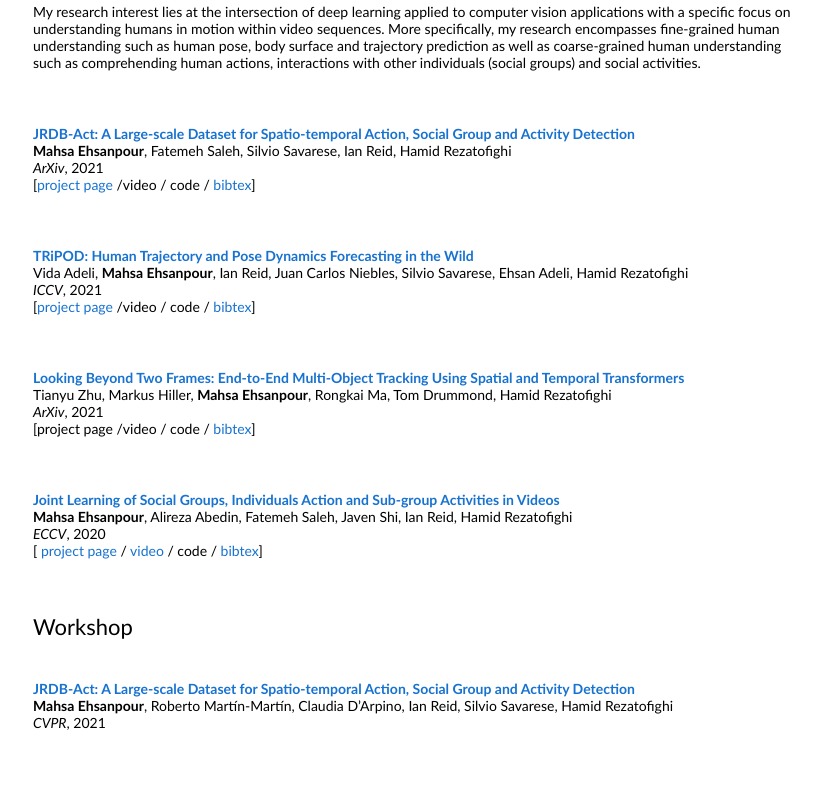
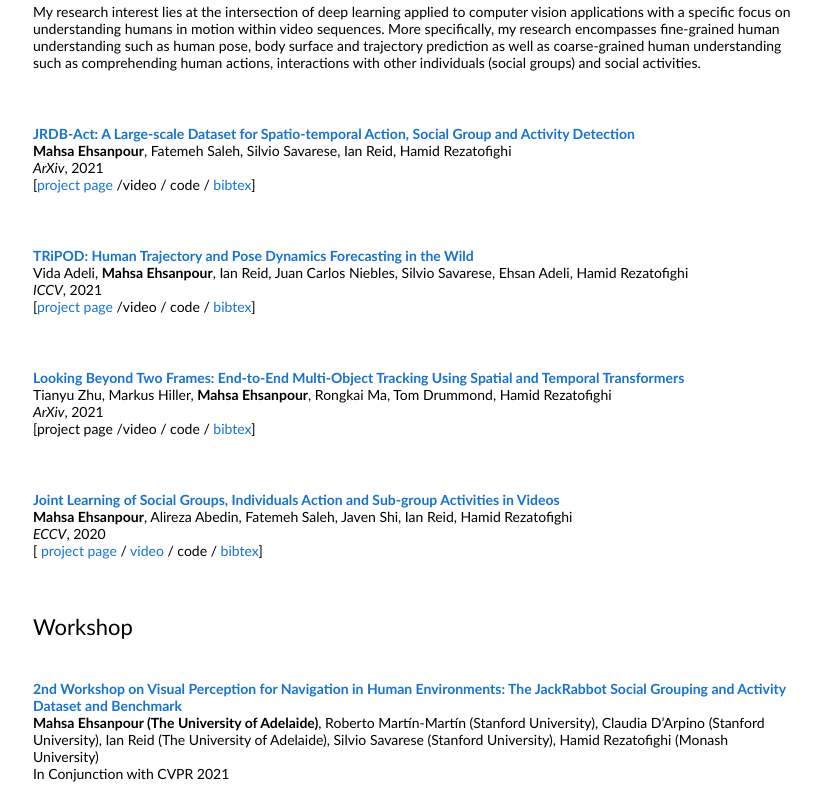
Before and after one commit to mahsaep/MahsaEhsanpour.github.io, a plain HTML site: page index.html in a window 1280 px wide. Shown: the part 363-1173 px from the top of the page, without its empty margins (227-1048 px from the left). Before the commit the page ends 1122 px from the top, so only its background shows below. Drawn offline with Linux system fonts and the light colour scheme.

Commit message:
workshop

```diff
--- a/index.html
+++ b/index.html
@@ -134,12 +134,12 @@
 	<tr>
             <td style="padding:20px;width:75%;vertical-align:middle">
               <a href="https://jrdb.erc.monash.edu/workshops/cvpr2021">
-                <papertitle>JRDB-Act: A Large-scale Dataset for Spatio-temporal Action, Social Group and Activity Detection</papertitle>
+                <papertitle>2nd Workshop on Visual Perception for Navigation in Human Environments: The JackRabbot Social Grouping and Activity Dataset and Benchmark</papertitle>
               </a>
               <br>
-              <strong>Mahsa Ehsanpour</strong>, Roberto Martín-Martín, Claudia D’Arpino, Ian Reid, Silvio Savarese, Hamid Rezatofighi
+              <strong>Mahsa Ehsanpour (The University of Adelaide)</strong>, Roberto Martín-Martín (Stanford University), Claudia D’Arpino (Stanford University), Ian Reid (The University of Adelaide), Silvio Savarese (Stanford University), Hamid Rezatofighi (Monash University)
               <br>
-              <em>CVPR</em>, 2021
+              In Conjunction with CVPR 2021
 
             </td>
 	        </tr>
```
